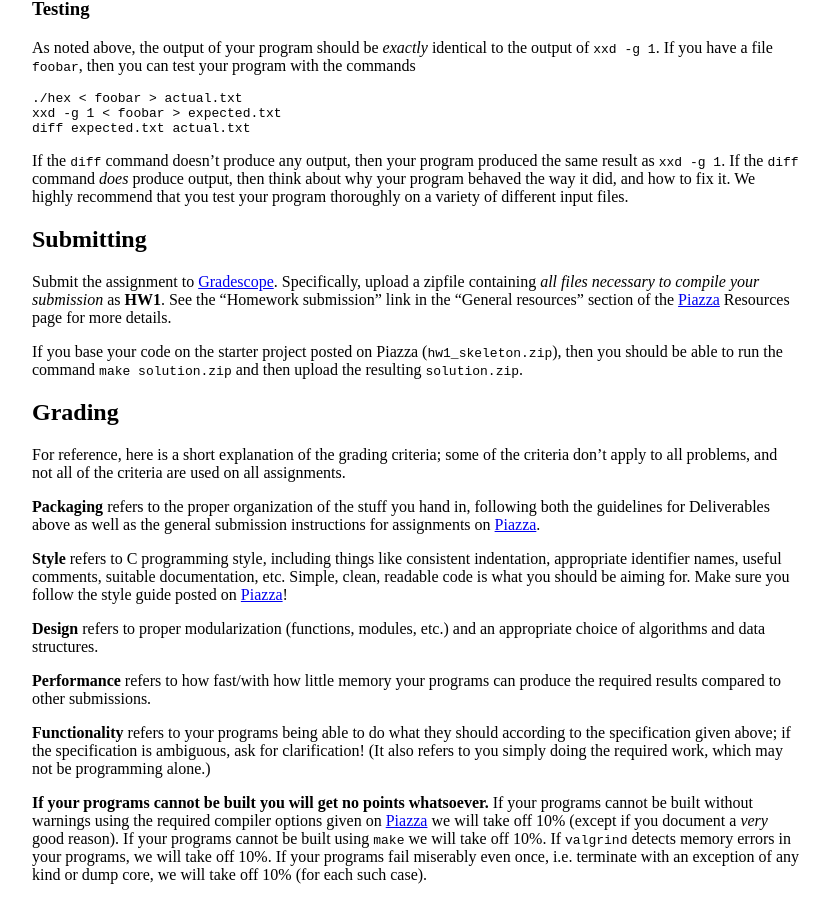
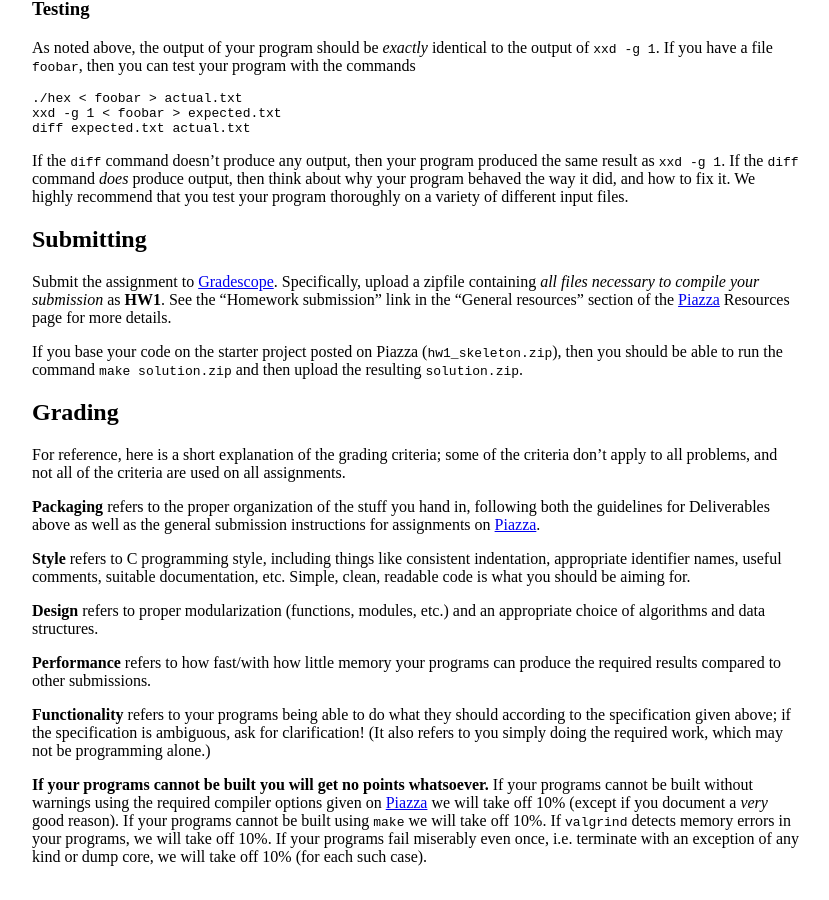
Before and after one commit to jhucsf/fall2019, a Jekyll site: the page built from hw/hw1.md, in a window 1280 px wide and 900 px high, scrolled down 1324 px. Shown: the whole window, without its empty margins (224-1053 px from the left). Built offline with Jekyll 4.4.1, drawn with Linux system fonts in a browser that asks for light colours; some of the changed text lies outside the part shown.

Commit message:
one last tweak?

```diff
--- a/hw/hw1.md
+++ b/hw/hw1.md
@@ -146,8 +146,8 @@ general submission instructions for assignments on
 **Style** refers to C programming style, including things like
 consistent indentation, appropriate identifier names, useful comments,
 suitable documentation, etc. Simple, clean, readable code is what you
-should be aiming for. Make sure you follow the style guide posted on
-[Piazza](http://piazza.com/jhu/fall2019/601229)!
+should be aiming for. <!-- Make sure you follow the style guide posted on
+[Piazza](http://piazza.com/jhu/fall2019/601229)! -->
 
 **Design** refers to proper modularization (functions, modules, etc.)
 and an appropriate choice of algorithms and data structures.
```
Also changed, not shown: other parts of hw/hw1.md (+2 -2 lines).
